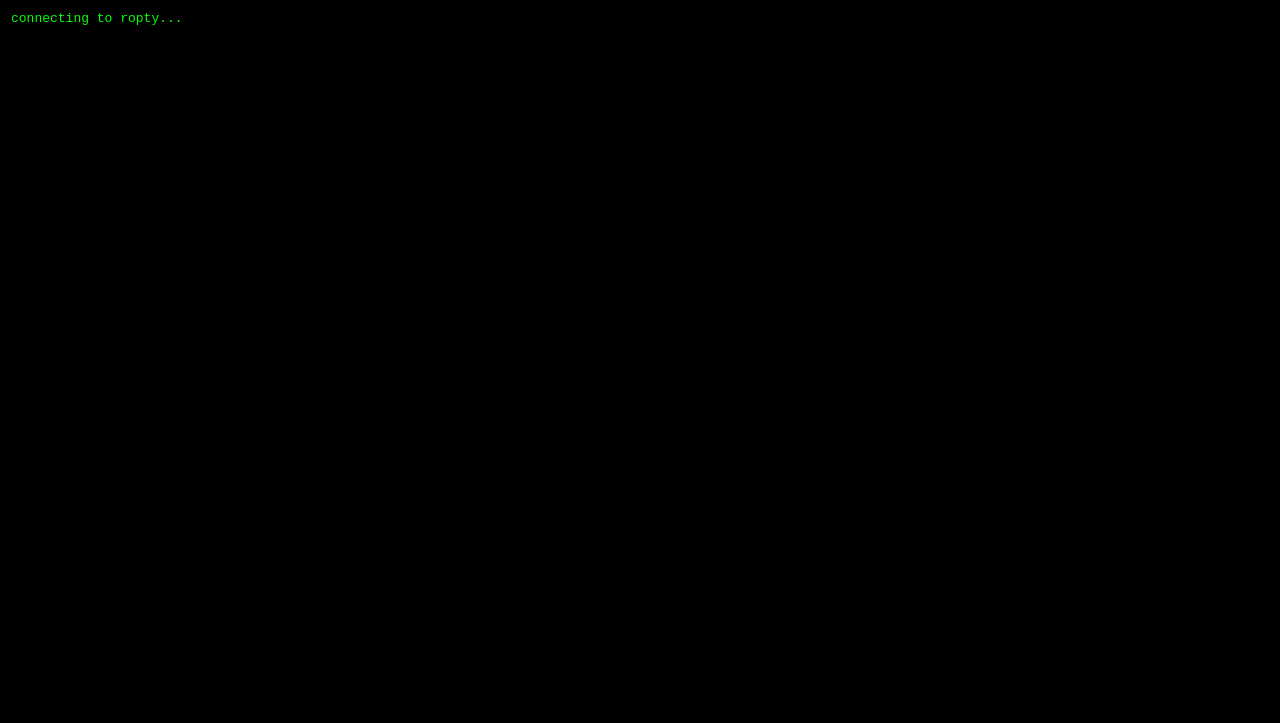
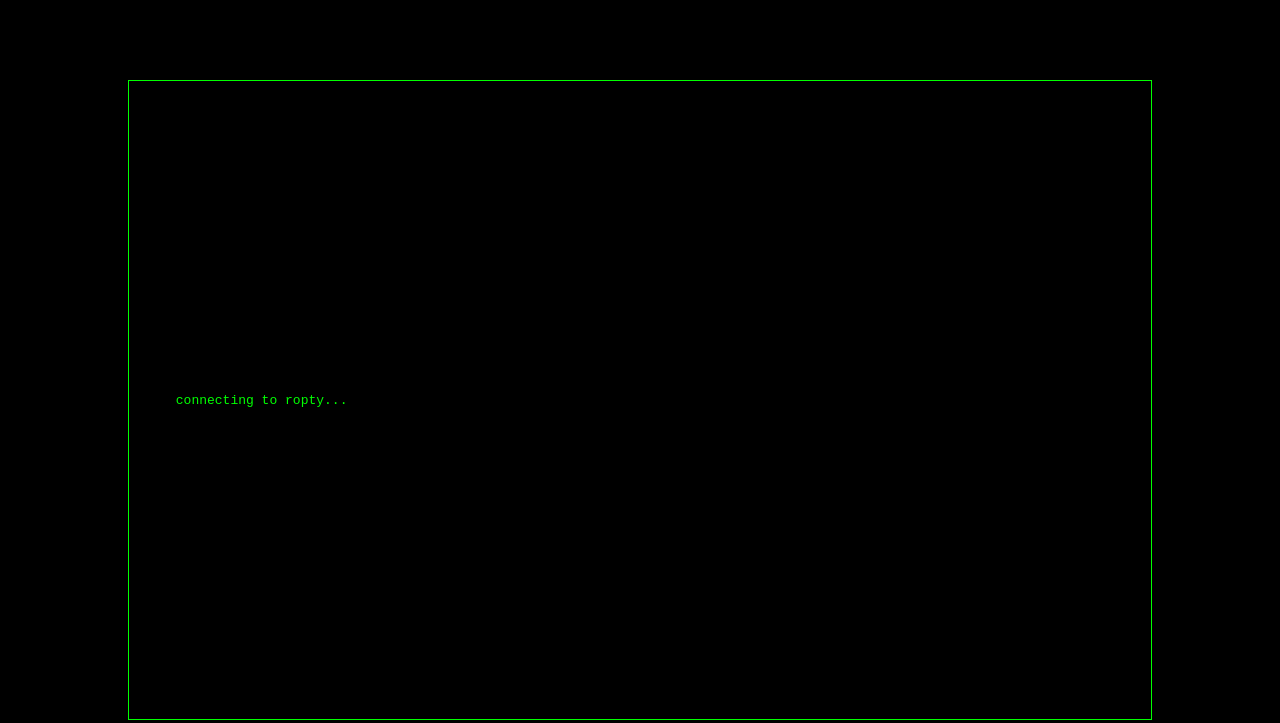
Before and after one commit to dayne/ropty-doodle, a plain HTML site: page public/index.html in a window 1280 px wide. Drawn offline with Linux system fonts and the light colour scheme.

Commit message:
pill matrix activated

```diff
--- a/public/css/style.css
+++ b/public/css/style.css
@@ -1,17 +1,50 @@
 /* public/css/matrix.css */
 body, html {
   height: 100%;
+  width: 100%;
   margin: 0;
+  padding: 0;
   background-color: black;
   color: #0f0;
   font-family: 'Courier New', Courier, monospace;
+  overflow: hidden;
 }
 
 .terminal {
-  white-space: pre;
-  overflow: auto;
-  background-color: black;
-  padding: 20px;
-  height: 90%;
-  border: 1px solid #0f0;
+    position: relative;
+    z-index: 2; /* Ensure content is above the matrix effect */
+    top: 20%;
+    width: 80%;
+    height: 70%;
+    background-color: rgba(0,0,0,0.7);
+    margin: auto;
+    display: flex;
+    color: #0f0;
+
+    white-space: pre-wrap;
+    font-family: monospace;
+    white-space: pre;
+    overflow: auto;
+    border: 1px solid #0f0;
 }
+
+body, html {
+}
+
+#matrix-effect-container {
+    position: relative;
+    width: 100%;
+    height: 100vh;
+    display: flex;
+    justify-content: center;
+    align-items: center;
+}
+
+.matrix-canvas {
+    position: absolute;
+    top: 0;
+    left: 0;
+    width: 100%;
+    height: 100%;
+    z-index: 1; /* Keep the canvas below the content */
+}
--- a/public/index.html
+++ b/public/index.html
@@ -2,22 +2,61 @@
 <html lang="en">
 <head>
     <meta charset="UTF-8">
+    <meta name="viewport" content="width=device-width, initial-scale=1.0">
     <title>ropty - Read-Only PTY</title>
-    <link rel="stylesheet" href="css/style.css">
-     <style>
-        #terminal {
-        width: 80%;
-        height: 80%;
-        border: 1px solid #000;
-        padding: 10px;
-        overflow: auto;
-        white-space: pre-wrap;
-        font-family: monospace;
+    <!-- <link rel="stylesheet" href="css/style.css"> -->
+    <style>
+        body, html {
+            margin: 0;
+            padding: 0;
+            width: 100%;
+            height: 100%;
+            overflow: hidden;
+            background: black;
+        }
+
+        #matrix-effect-container {
+            position: relative;
+            width: 100%;
+            height: 100vh;
+        }
+
+        #matrix-effect {
+            position: absolute;
+            width: 100%;
+            height: 100%;
+            z-index: 1; /* Ensure canvas is in the background */
+        }
+
+        .terminal {
+            white-space: pre-wrap;
+            font-family: monospace;
+            white-space: pre;
+            border: 1px solid #0f0;
+            color: #0f0;
+            position: absolute;
+            top: 10%; /* Start the content 10% from the top */
+            left: 10%;
+            right: 10%;
+            bottom: 10%;
+            z-index: 2; /* Ensure content is above the matrix effect */
+            background-color: rgba(0, 0, 0, 0.8); /* Semi-transparent background */
+            display: flex;
+            flex-direction: column;
+            justify-content: center;
+            overflow: auto; /* In case the content overflows */
         }
     </style>
 </head>
 <body>
-    <div id="terminal" class="terminal">connecting to ropty...</div>
-    <script src="/js/app.js"></script>
+  <div id="matrix-effect-container">
+    <canvas id="matrix-effect"></canvas>
+    <div id="terminal" class="terminal">
+      connecting to ropty...
+    </div>
+  </div>
+
+  <script defer type="module" src="matrix-effect/assets/js/app.js"></script>
+  <script src="/js/app.js"></script>
 </body>
 </html>
```
Also changed, not shown: 7 other files.
